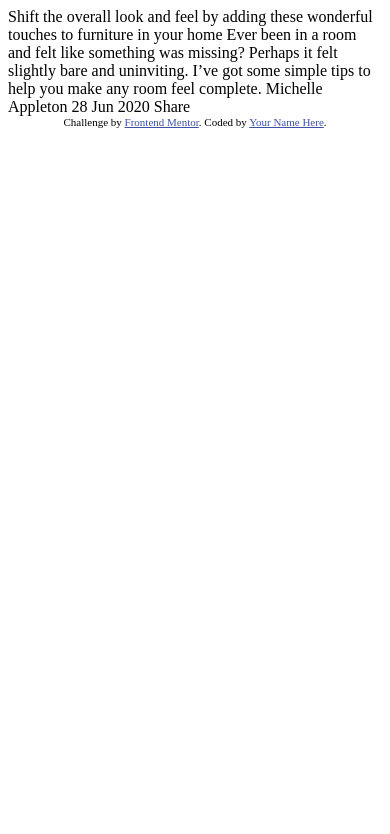
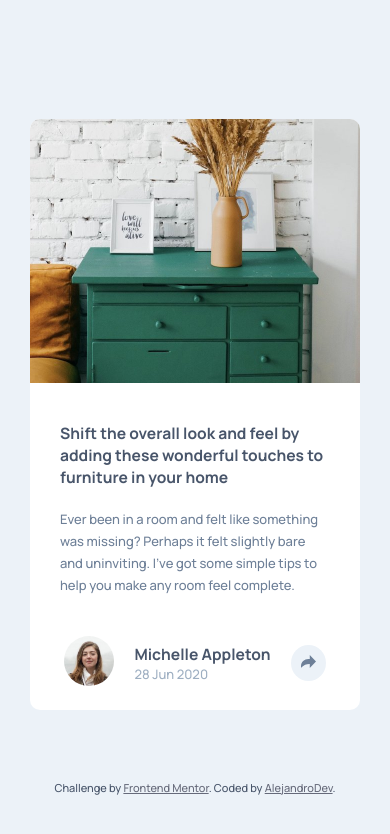
Before and after one commit to alecanonm/Article-preview-component, a plain HTML site: page index.html in a window 390 px wide. Drawn offline with Linux system fonts and the light colour scheme.

Commit message:
adding the first mobile approach

```diff
--- a/index.html
+++ b/index.html
@@ -1,36 +1,72 @@
 <!DOCTYPE html>
 <html lang="en">
   <head>
-  <meta charset="UTF-8">
-  <meta name="viewport" content="width=device-width, initial-scale=1.0"> <!-- displays site properly based on user's device -->
-
-  <link rel="icon" type="image/png" sizes="32x32" href="./images/favicon-32x32.png">
+    <meta charset="UTF-8" />
+    <meta name="viewport" content="width=device-width, initial-scale=1.0" />
+    <link rel="stylesheet" href="./styles.css" />
+    <link
+      rel="icon"
+      type="image/png"
+      sizes="32x32"
+      href="./images/favicon-32x32.png"
+    />
 
     <title>Frontend Mentor | Article preview component</title>
-
-  <!-- Feel free to remove these styles or customise in your own stylesheet 👍 -->
-  <style>
-    .attribution { font-size: 11px; text-align: center; }
-    .attribution a { color: hsl(228, 45%, 44%); }
-  </style>
   </head>
   <body>
-
-  Shift the overall look and feel by adding these wonderful
-  touches to furniture in your home
-
-  Ever been in a room and felt like something was missing? Perhaps
-  it felt slightly bare and uninviting. I’ve got some simple tips
-  to help you make any room feel complete.
-
-  Michelle Appleton
-  28 Jun 2020
-
-  Share
-
+    <main>
+      <figure>
+        <img
+          src="./images/drawers.jpg"
+          alt="main photo"
+          width="100%"
+          class="background__image"
+        />
+      </figure>
+      <article>
+        <section class="main__container">
+          <h1>
+            Shift the overall look and feel by adding these wonderful touches to
+            furniture in your home
+          </h1>
+          <p>
+            Ever been in a room and felt like something was missing? Perhaps it
+            felt slightly bare and uninviting. I’ve got some simple tips to help
+            you make any room feel complete.
+          </p>
+        </section>
+        <section class="second__container">
+          <figure>
+            <img
+              src="./images/avatar-michelle.jpg"
+              alt="michelle profile"
+              width="50px"
+              class="avatar"
+            />
+          </figure>
+          <div>
+            <h2>Michelle Appleton</h2>
+            <time>28 Jun 2020</time>
+          </div>
+          <!-- Share -->
+          <button>
+            <svg xmlns="http://www.w3.org/2000/svg" width="15" height="13">
+              <path
+                fill="#6E8098"
+                d="M15 6.495L8.766.014V3.88H7.441C3.33 3.88 0 7.039 0 10.936v2.049l.589-.612C2.59 10.294 5.422 9.11 8.39 9.11h.375v3.867L15 6.495z"
+              />
+            </svg>
+          </button>
+        </section>
+      </article>
+    </main>
+    <footer>
       <div class="attribution">
-    Challenge by <a href="https://www.frontendmentor.io?ref=challenge" target="_blank">Frontend Mentor</a>.
-    Coded by <a href="#">Your Name Here</a>.
+        Challenge by
+        <a href="https://www.frontendmentor.io?ref=challenge" target="_blank"
+          >Frontend Mentor</a
+        >. Coded by <a href="#">AlejandroDev</a>.
       </div>
+    </footer>
   </body>
 </html>
--- /dev/null
+++ b/styles.css
@@ -0,0 +1,90 @@
+@import url("https://fonts.googleapis.com/css2?family=Manrope:wght@500;700&display=swap");
+
+:root {
+  --Very-Dark-Grayish-Blue: hsl(217, 19%, 35%);
+  --Desaturated-Dark-Blue: hsl(214, 17%, 51%);
+  --Grayish-Blue: hsl(212, 23%, 69%);
+  --Light-Grayish-Blue: hsl(210, 46%, 95%);
+}
+
+* {
+  margin: 0;
+  padding: 0;
+  box-sizing: border-box;
+}
+
+body {
+  font-size: 13px;
+  display: grid;
+  place-content: center;
+  min-height: 100vh;
+  background-color: var(--Light-Grayish-Blue);
+  font-family: "Manrope";
+  color: var(--Very-Dark-Grayish-Blue);
+}
+
+main {
+  margin: 70px 30px;
+  background-color: #fff;
+  border-radius: 10px;
+  overflow: hidden;
+}
+
+article {
+  text-align: center;
+  margin: 35px 30px 20px;
+}
+
+.main__container {
+  text-align: left;
+  padding-bottom: 40px;
+}
+
+h1 {
+  font-size: 1.2em;
+  padding-bottom: 20px;
+}
+
+p {
+  color: var(--Desaturated-Dark-Blue);
+  line-height: 22px;
+}
+
+time {
+  color: var(--Grayish-Blue);
+}
+
+h2 {
+  font-size: 1.2em;
+}
+
+button {
+  border-radius: 100%;
+  padding: 10px;
+  border: none;
+  background-color: var(--Light-Grayish-Blue);
+  cursor: pointer;
+}
+
+.second__container {
+  display: flex;
+  justify-content: center;
+  align-items: center;
+  gap: 20px;
+}
+
+.second__container div {
+  text-align: left;
+}
+
+.avatar {
+  border-radius: 100%;
+}
+
+.attribution {
+  font-size: 11px;
+  text-align: center;
+}
+.attribution a {
+  color: hsl(228, 9%, 44%);
+}
```
Lines whose indentation alone changed are shown as unchanged.
